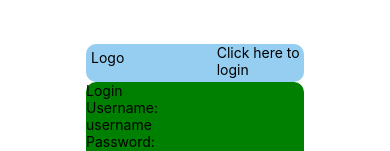
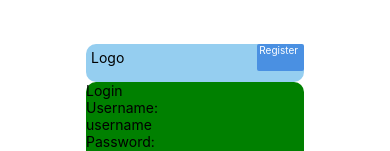
Before and after one commit to PattonYin/YY_music_mobile, a React Native app: screen / in a window 390 px wide. Shown: the top 151 px of the page. Built offline with nearby package versions, Linux system fonts and the light colour scheme; no server answers.

Commit message:
register added (issue #5)

```diff
--- a/components/Home.js
+++ b/components/Home.js
@@ -4,6 +4,7 @@ import TopBar from './top_bar';
 import AddSong from "./add_song";
 import { useAuth } from "../AuthContext";
 import Login from "./login";
+import Register from "./register";
 
 // Data: Fetch data from the backend
 // Basic UI:
@@ -102,6 +103,9 @@ export default function Home() {
             case "Login":
                 return <Login/>;
                 break;
+            case "Register":
+                return <Register/>;
+                break;
             default:
                 return <Login/>;
                 break;
--- a/components/register.js
+++ b/components/register.js
@@ -1 +1,26 @@
-import { Text, View, StyleSheet } from "react-native";
+import { Text, View, StyleSheet, TouchableOpacity } from "react-native";
+
+export default function Register() {
+
+    const styles = StyleSheet.create({
+        button: {
+            flex: 1,
+            backgroundColor: "#4a90e2",
+            paddingHorizontal: 10,
+            borderRadius: 10,
+          },
+        buttonText: {
+            color: "#fff",
+            fontSize: 10,
+        },
+    });
+
+    return (
+        <View>
+            <Text>Already have an account? Click here to login!</Text>
+            <TouchableOpacity style={styles.button} onPress={() => {setSection('Login')}}>
+                <Text style={styles.buttonText}> Login </Text>
+            </TouchableOpacity>
+        </View>
+    );
+}
--- a/components/top_bar.js
+++ b/components/top_bar.js
@@ -1,16 +1,21 @@
 import React from 'react';
-import { Text, View, StyleSheet } from "react-native";
+import { Text, View, StyleSheet, TouchableOpacity } from "react-native";
 import { useAuth } from '../AuthContext';
 import Logo from './logo';
 
 const TopBar = () => {
-    const { username, isLogin } = useAuth();
+    const { username, isLogin, setSection } = useAuth();
 
     return (
         <View style={styles.topbar}>
             <Logo style={styles.logo}/>
             <View style={styles.gap}/>
-            {isLogin ? <Text>Welcome, {username}</Text> : <Text style={styles.login}>Click here to login</Text>}
+            {isLogin ?
+                <Text style={styles.login}>Welcome, {username}</Text>
+                :
+                <TouchableOpacity style={styles.button} onPress={() => {setSection('Register')}}>
+                    <Text style={styles.buttonText}>Register</Text>
+                </TouchableOpacity>}
         </View>
     );
 };
@@ -23,11 +28,21 @@ const styles = StyleSheet.create({
         flex: 1,
     },
     gap: {
-        flex: 1,
+        flex: 3,
     },
     login: {
         flex: 1,
     },
+    button: {
+        flex: 1,
+        backgroundColor: "#4a90e2",
+        paddingHorizontal: 2,
+        borderRadius: 2,
+      },
+    buttonText: {
+        color: "#fff",
+        fontSize: 10,
+    },
 });
 
 export default TopBar;
```
